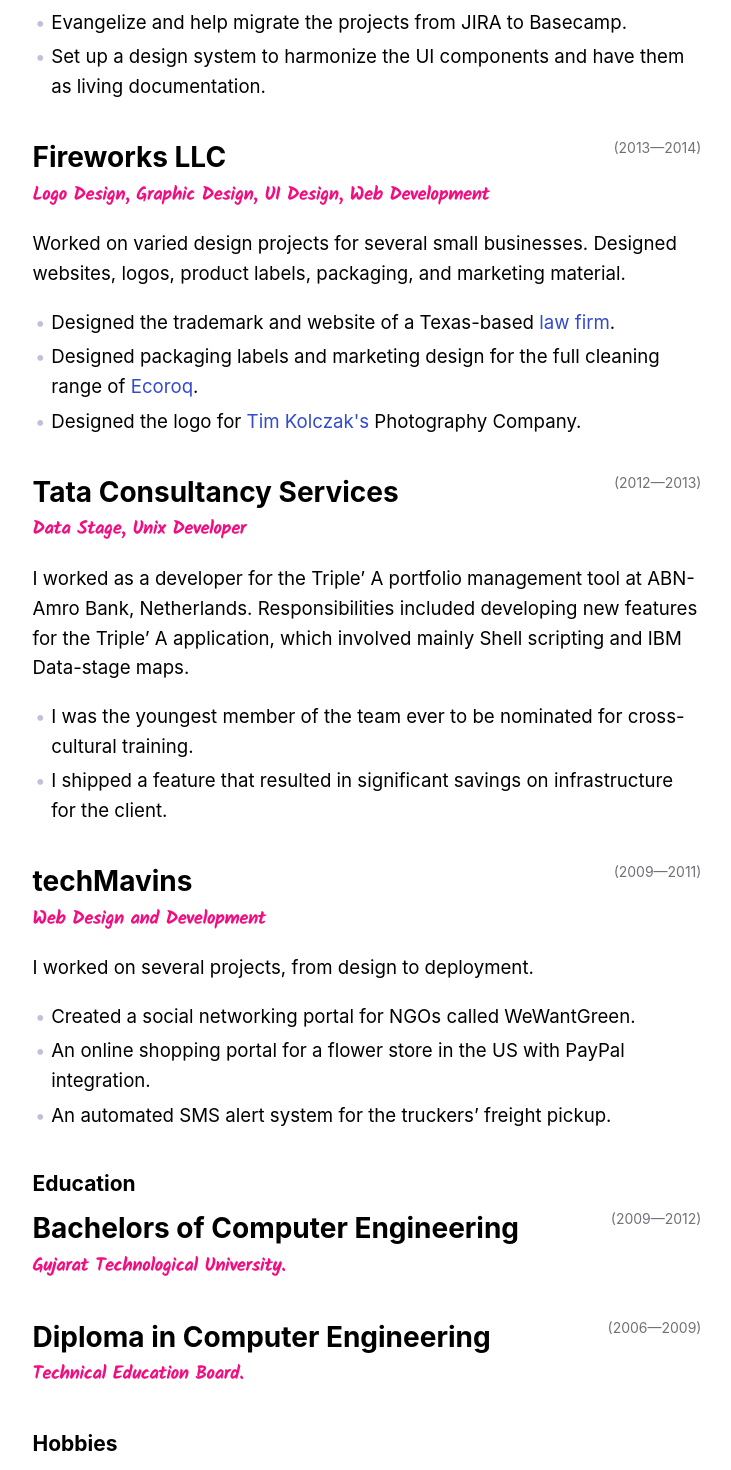
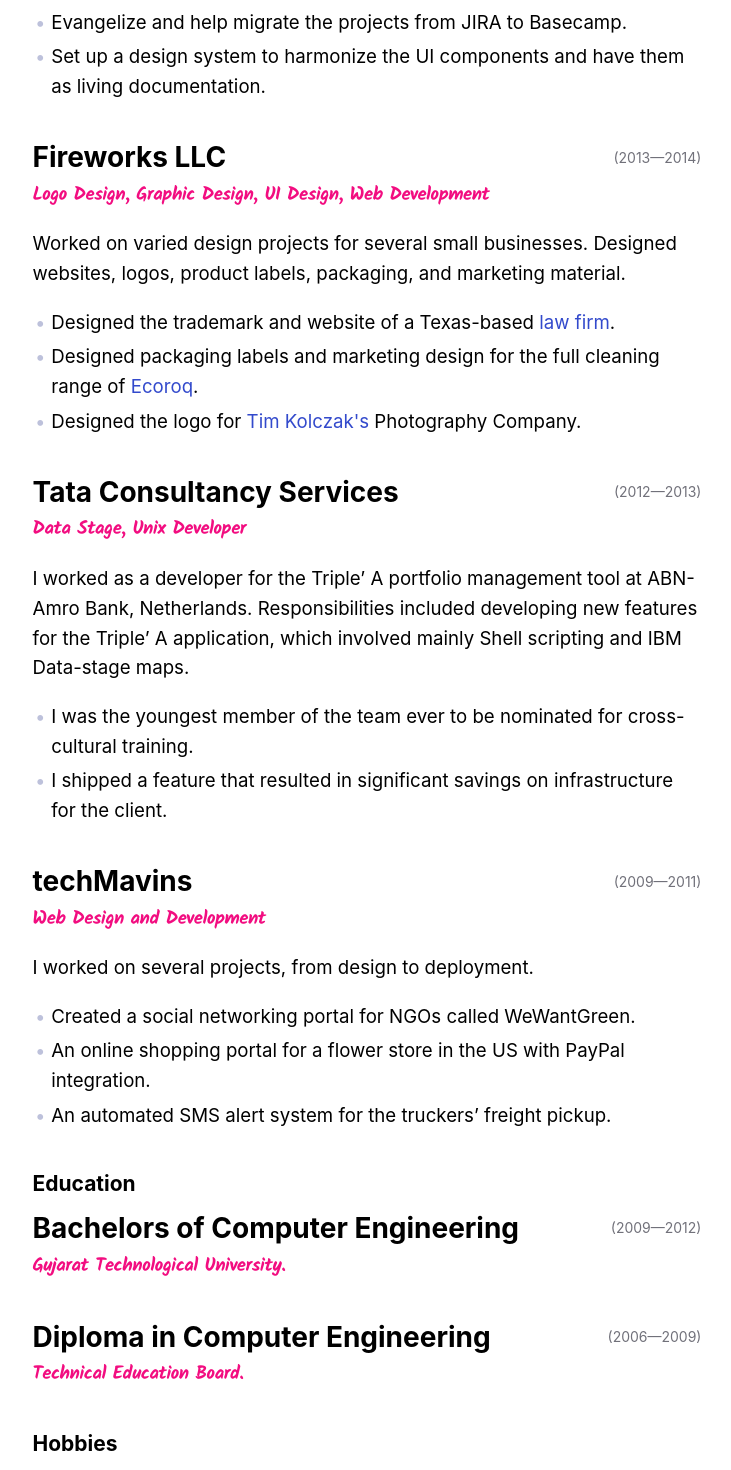
Before and after one commit to nayaabkhan/nayaabkhan.me, a Next.js app: page /cv in a window 1280 px wide. Shown: the part 1280-2750 px from the top of the page, without its empty margins (273-1004 px from the left). Built offline with nearby package versions, Linux system fonts and the light colour scheme; a web font is replaced by a local one.

Commit message:
Make the years beautiful

```diff
--- a/pages/cv.tsx
+++ b/pages/cv.tsx
@@ -63,7 +63,7 @@
         <h3>Experience</h3>
         <h4 className="flex justify-between text-2xl mb-1">
           StarOfService.com, France
-          <small className="font-normal text-xs text-gray-500">
+          <small className="font-normal text-xs text-gray-500 keep-all inline-block self-start mt-3">
             (2014—present)
           </small>
         </h4>
@@ -100,7 +100,7 @@
 
         <h4 className="flex justify-between text-2xl mb-1">
           Fireworks LLC
-          <small className="font-normal text-xs text-gray-500">
+          <small className="font-normal text-xs text-gray-500 keep-all inline-block self-start mt-3">
             (2013—2014)
           </small>
         </h4>
@@ -130,7 +130,7 @@
 
         <h4 className="flex justify-between text-2xl mb-1">
           Tata Consultancy Services
-          <small className="font-normal text-xs text-gray-500">
+          <small className="font-normal text-xs text-gray-500 keep-all inline-block self-start mt-3">
             (2012—2013)
           </small>
         </h4>
@@ -156,7 +156,7 @@
 
         <h4 className="flex justify-between text-2xl mb-1">
           techMavins
-          <small className="font-normal text-xs text-gray-500">
+          <small className="font-normal text-xs text-gray-500 keep-all inline-block self-start mt-3">
             (2009—2011)
           </small>
         </h4>
@@ -180,7 +180,7 @@
         <h3>Education</h3>
         <h4 className="flex justify-between text-2xl mb-1">
           Bachelors of Computer Engineering
-          <small className="font-normal text-xs text-gray-500">
+          <small className="font-normal text-xs text-gray-500 keep-all inline-block self-start mt-3">
             (2009—2012)
           </small>
         </h4>
@@ -188,7 +188,7 @@
 
         <h4 className="flex justify-between text-2xl mb-1">
           Diploma in Computer Engineering
-          <small className="font-normal text-xs text-gray-500">
+          <small className="font-normal text-xs text-gray-500 keep-all inline-block self-start mt-3">
             (2006—2009)
           </small>
         </h4>
--- a/styles/globals.css
+++ b/styles/globals.css
@@ -96,6 +96,10 @@
     @apply mx-auto px-4;
     width: clamp(320px, 95vw, 60ch);
   }
+
+  .keep-all {
+    word-break: keep-all;
+  }
 }
 
 @layer components {
```
